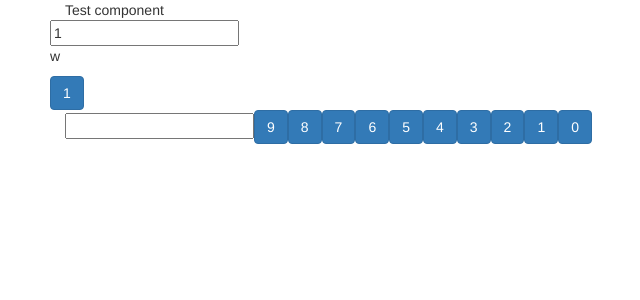
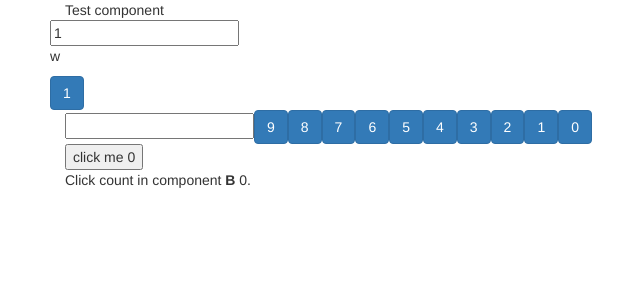
Before and after one commit to wskirichenko/calc-angular6, an Angular app: page / in a window 1280 px wide. Shown: the top 300 px of the page, without its empty margins (5-645 px from the left). Built offline with nearby package versions, Linux system fonts and the light colour scheme.

Commit message:
Transition data between component (A and B)

```diff
--- a/src/app/app.component.html
+++ b/src/app/app.component.html
@@ -1,10 +1,12 @@
 <div class="container">
+	<div class="row">
+		<div class="col-xs-12">
+			Test component
 
-  <div class="row">
-    <div class="col-xs-12">
-      Test component
-      <app-calc></app-calc>
+			<app-calc></app-calc>
+			<app-comp-a></app-comp-a>
+			<app-comp-b></app-comp-b>
 
-    </div>
-  </div>
+    	</div>
+	</div>
 </div>
--- /dev/null
+++ b/src/app/comp-a/comp-a.component.html
@@ -0,0 +1,2 @@
+<br>
+<button (click)="clickMe()">click me {{clickCnt}}</button>
--- /dev/null
+++ b/src/app/comp-a/comp-a.component.ts
@@ -0,0 +1,20 @@
+import { Component } from '@angular/core';
+
+import { ShareService } from '../share.service';
+
+@Component({
+  selector: 'app-comp-a',
+  templateUrl: './comp-a.component.html',
+  styleUrls: ['./comp-a.component.css']
+})
+export class CompAComponent {
+	clickCnt: number = 0;
+	constructor(private share: ShareService) {
+	  this.share.onClick.subscribe(cnt => this.clickCnt = cnt);
+	}
+
+	public clickMe() {
+	  this.share.doClick();
+	}
+
+}
--- /dev/null
+++ b/src/app/comp-b/comp-b.component.html
@@ -0,0 +1,2 @@
+<br>
+<p>Click count in component <b>B</b> {{clickCount}}.</p>
--- /dev/null
+++ b/src/app/comp-b/comp-b.component.ts
@@ -0,0 +1,18 @@
+import { Component } from '@angular/core';
+
+import { ShareService } from '../share.service';
+
+@Component({
+  selector: 'app-comp-b',
+  templateUrl: './comp-b.component.html',
+  styleUrls: ['./comp-b.component.css']
+})
+export class CompBComponent {
+
+	clickCount:number=0;
+
+	constructor(private share:ShareService){
+	  this.share.onClick.subscribe(cnt=>this.clickCount = cnt);
+	}
+
+}
--- /dev/null
+++ b/src/app/share.service.ts
@@ -0,0 +1,12 @@
+import {EventEmitter} from '@angular/core';
+
+export class ShareService {
+  private clickCnt:number = 0;
+  onClick:EventEmitter<number> = new EventEmitter();
+
+  public doClick(){
+    this.clickCnt++;
+    this.onClick.emit(this.clickCnt);
+  }
+
+}
```
Also changed, not shown: src/app/app.module.ts (+7 -2 lines), src/app/comp-a/comp-a.component.css (added), src/app/comp-b/comp-b.component.css (added).
